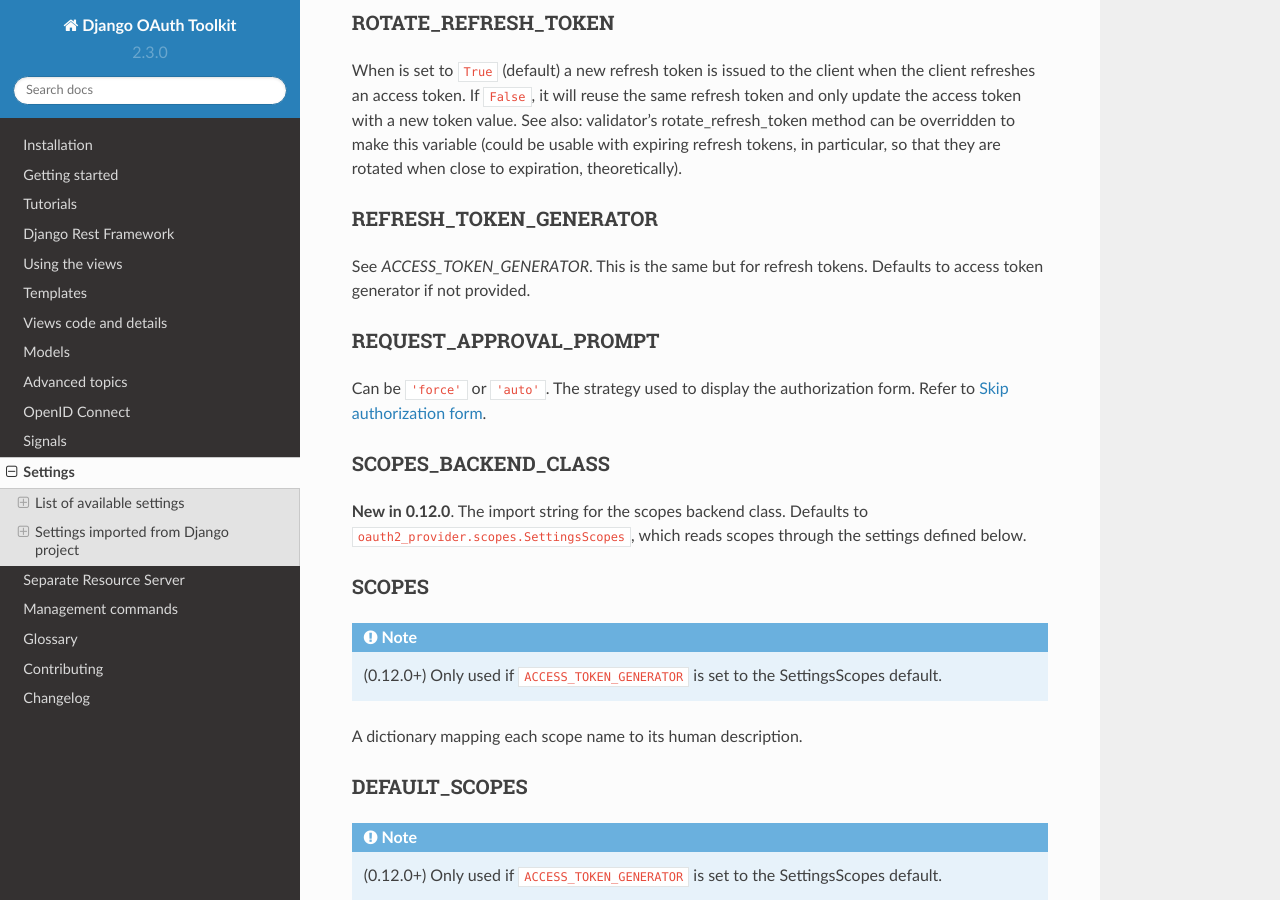
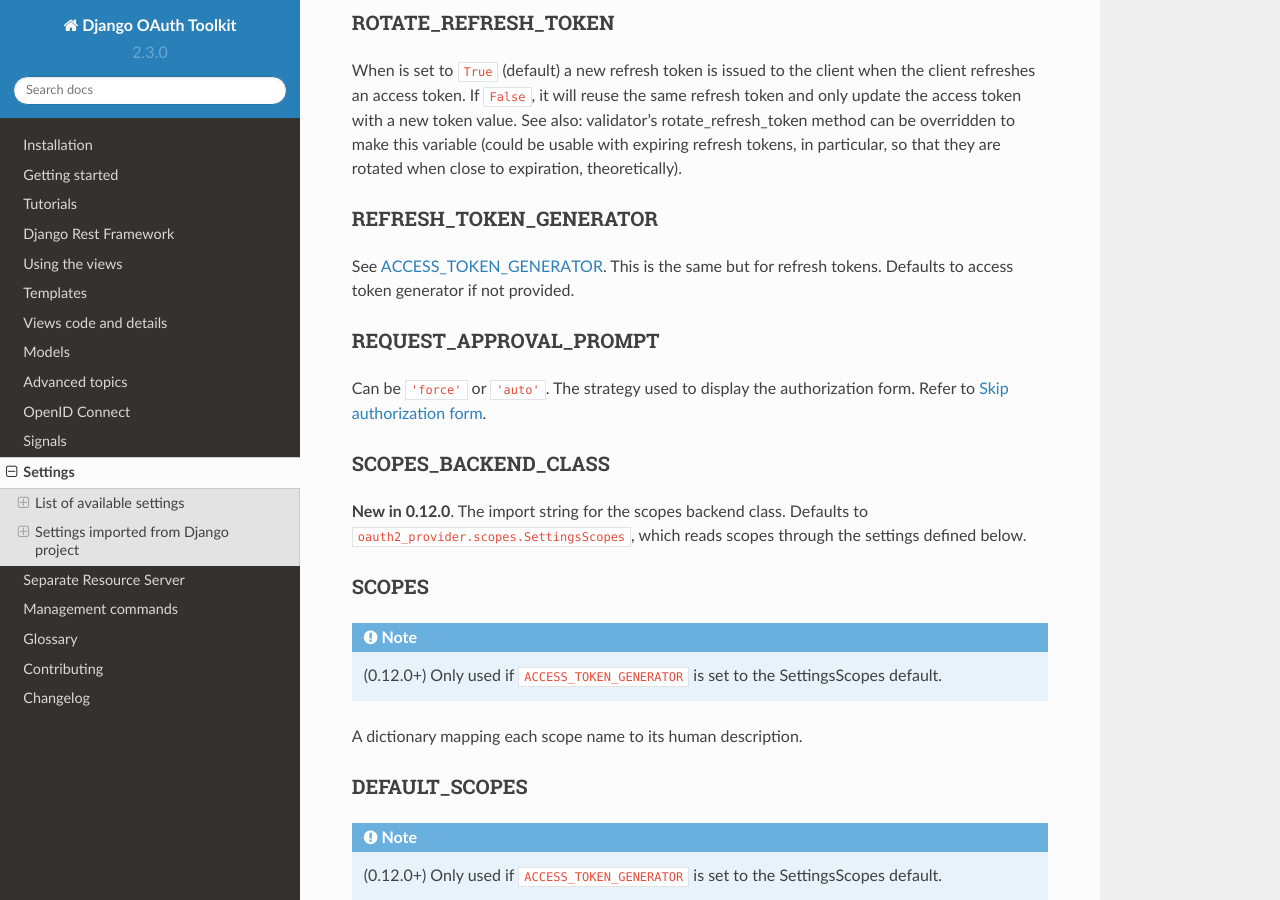
Before and after one commit to jazzband/django-oauth-toolkit, a Sphinx documentation site: the page built from docs/settings.rst, in a window 1280 px wide and 900 px high, scrolled down 4105 px. Built offline with Sphinx 7.4.7 and the Read the Docs theme 2.0.0, drawn with Linux system fonts in a browser that asks for light colours.

```diff
--- a/docs/settings.rst
+++ b/docs/settings.rst
@@ -195,7 +195,7 @@ when close to expiration, theoretically).
 
 REFRESH_TOKEN_GENERATOR
 ~~~~~~~~~~~~~~~~~~~~~~~
-See `ACCESS_TOKEN_GENERATOR`. This is the same but for refresh tokens.
+See `ACCESS_TOKEN_GENERATOR`_. This is the same but for refresh tokens.
 Defaults to access token generator if not provided.
 
 REQUEST_APPROVAL_PROMPT
```
